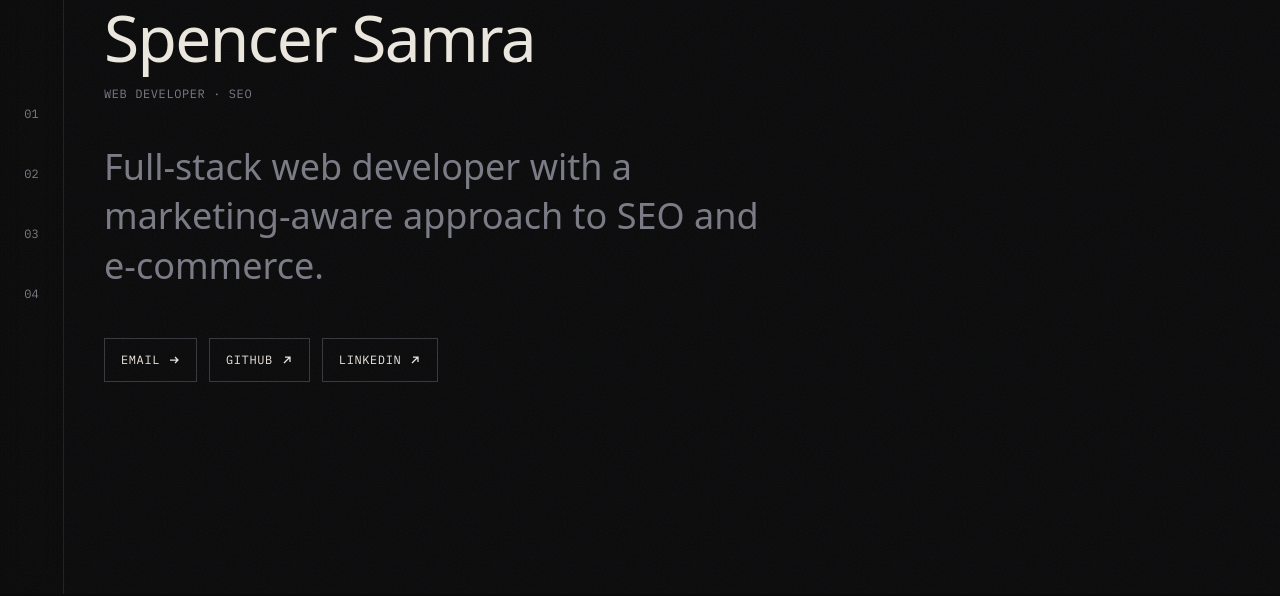
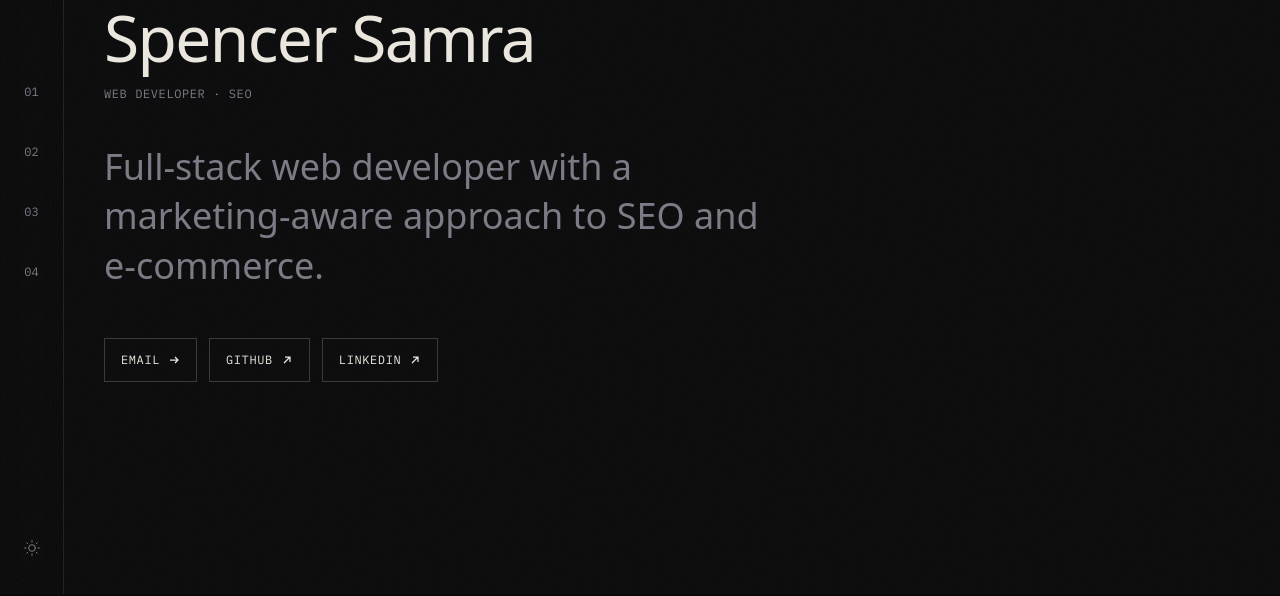
Before and after one commit to Spencer1923/next-portfolio-two, a Next.js app: page / in a window 1280 px wide. Shown: the part 206-802 px from the top of the page. Built offline with nearby package versions, Linux system fonts and the light colour scheme.

Commit message:
Add new files

```diff
--- a/components/Footer.tsx
+++ b/components/Footer.tsx
@@ -1,13 +1,12 @@
 import BackToTop from "@/components/BackToTop";
 import { site } from "@/lib/site";
-import ThemeToggle from "@/components/ThemeToggle";
 
 export default function Footer() {
   return (
     // Same centered column as the sections, so everything lines up
     <footer className="mx-auto w-full max-w-7xl px-6 pb-10 pt-12 md:px-10 md:pb-12">
       {/* One box, two cells. Phones: stacked. Desktop (md+): copyright fills the space, TOP sits on the right. */}
-      <div className="grid border border-line font-mono text-xs uppercase tracking-wider text-muted md:grid-cols-[1fr_auto_auto]">
+      <div className="grid border border-line font-mono text-xs uppercase tracking-wider text-muted md:grid-cols-[1fr_auto]">
         {/* Cell 1: pulsing availability dot + copyright.
             title = tooltip on hover. sr-only = invisible text that screen readers read. */}
         <div className="flex min-h-11 items-center gap-3 border-b border-line px-4 md:border-b-0 md:border-r" title={site.hero.status}>
@@ -22,12 +21,7 @@ export default function Footer() {
           </span>
         </div>
 
-        {/* Cell 2: theme toggle */}
-        <div className="flex items-center border-b border-line md:border-b-0 md:border-r">
-          <ThemeToggle />
-        </div>
-
-        {/* Cell 3: back to top (scrambles on hover) */}
+        {/* Cell 2: back to top (scrambles on hover) */}
         <div className="flex items-center px-4">
           <BackToTop />
         </div>
--- a/components/Rail.tsx
+++ b/components/Rail.tsx
@@ -1,5 +1,6 @@
 import { site } from "@/lib/site"; // "@/" means "start from the project root"
 import RailNav from "@/components/RailNav";
+import ThemeToggle from "@/components/ThemeToggle";
 
 export default function Rail() {
   return (
@@ -16,6 +17,9 @@ export default function Rail() {
       {/* my-auto pushes the numbers to the vertical middle of the rail */}
       {/* The numbers, with the active-section highlight (see RailNav.tsx) */}
       <RailNav />
+      {/* Theme toggle at the very bottom of the rail. The numbers above use my-auto,
+          so they stay centered in the free space and this sits at the bottom. */}
+      <ThemeToggle />
     </aside>
   );
 }
--- a/components/ThemeToggle.tsx
+++ b/components/ThemeToggle.tsx
@@ -32,8 +32,7 @@ export default function ThemeToggle() {
       aria-label="Toggle light and dark theme"
       title="Toggle theme"
       // h-11 = 44px tall (easy tap size)
-      className="inline-flex h-11 items-center px-4 text-muted transition-colors hover:text-accent focus-visible:text-accent"
-    >
+      className="inline-flex h-11 w-full items-center justify-center text-muted transition-colors hover:text-accent focus-visible:text-accent">
       {/* Dark mode shows the sun ("switch to light"). light:hidden hides it in light mode. */}
       <svg {...iconProps} className="light:hidden">
         <circle cx="12" cy="12" r="5" />
```
